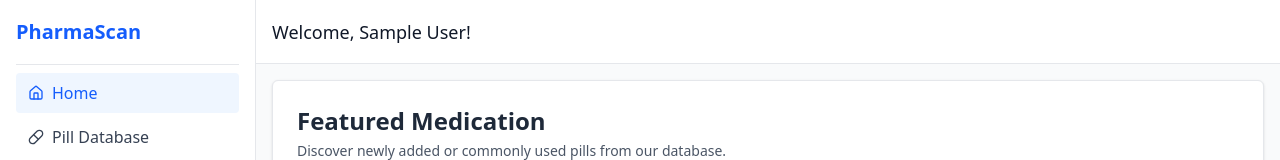
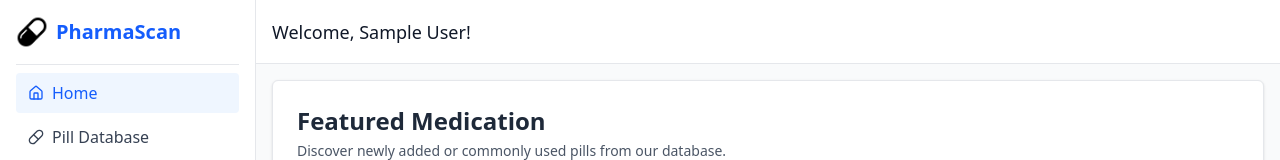
Before and after one commit to EthanSantos/PharmaScan, a React (Vite) app in the folder frontend/: page /home in a window 1280 px wide. Shown: the top 160 px of the page. Built offline with nearby package versions, Linux system fonts and the light colour scheme; no server answers; the database is empty; sample sign-in values are in the browser's storage.

Commit message:
navbar logo

```diff
--- a/frontend/src/components/Navbar.jsx
+++ b/frontend/src/components/Navbar.jsx
@@ -7,6 +7,7 @@ import {
     CameraIcon,
     HomeIcon,
 } from "lucide-react";
+import PharmascanLogo from "../assets/PharmascanLogo.png"
 
 const NavBar = () => {
     const navigate = useNavigate();
@@ -38,7 +39,24 @@ const NavBar = () => {
         >
             {/* Brand / App Title */}
             <div className="h-16 flex items-center px-4">
-                <h1 className="text-xl font-semibold text-blue-600">PharmaScan</h1>
+                {/* Logo */}
+                <img
+                    src={PharmascanLogo}
+                    alt="PharmaScan Logo"
+                    className="
+                        h-8 w-8
+                        mr-2
+                        scale-90
+                        filter
+                        brightness-0
+                        invert
+                        text-blue-600
+                    "
+                    style={{ filter: "brightness(0) saturate(100%) sepia(100%) hue-rotate(190deg) saturate(600%) brightness(95%)" }}
+                />
+                <h1 className="text-xl font-semibold text-blue-600">
+                    PharmaScan
+                </h1>
             </div>
 
             {/* Small horizontal line under PharmaScan */}
```
Also changed, not shown: frontend/src/assets/PharmaScanLogo.png (added).
